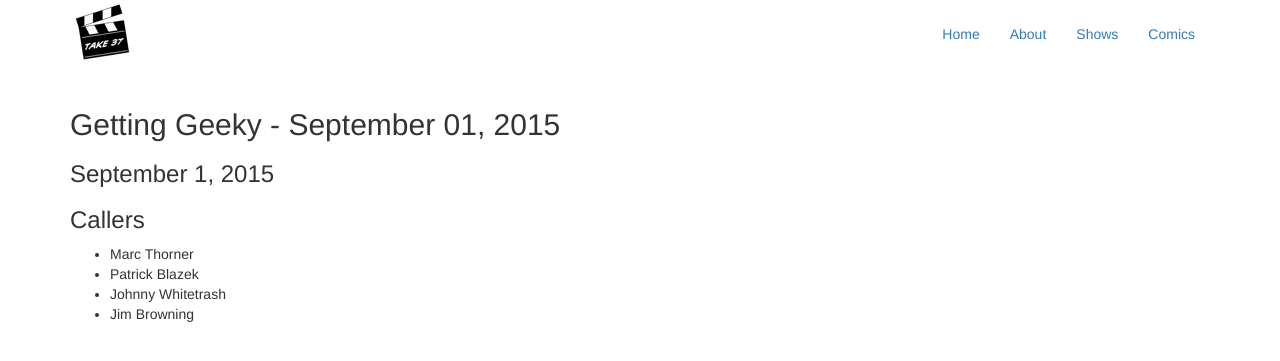
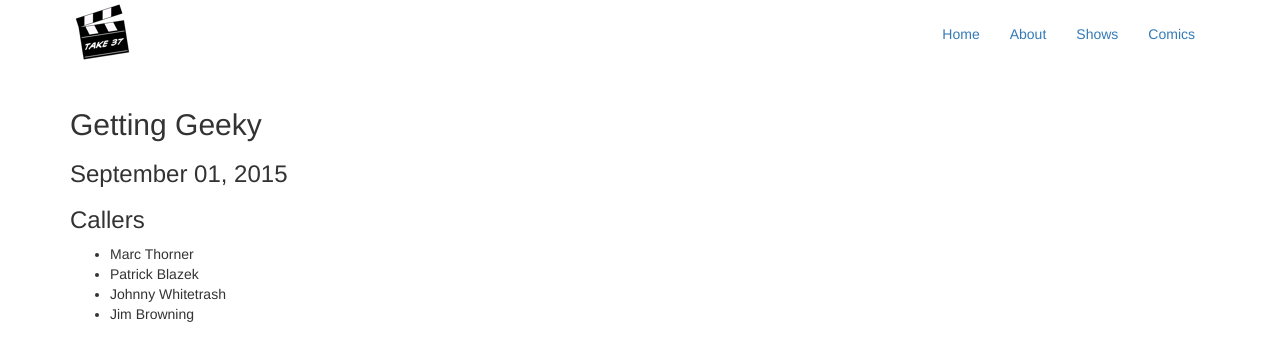
Before and after one commit to MirandaJanell/Take37, a Jekyll site: the page built from _posts/getting-geeky/2015-09-01-20150901.md, in a window 1280 px wide. Shown: the top 361 px of the page. Built offline with Jekyll 4.4.1, drawn with Linux system fonts in a browser that asks for light colours.

Commit message:
Updated template title.

```diff
--- a/_layouts/getting-geeky.md
+++ b/_layouts/getting-geeky.md
@@ -1,9 +1,10 @@
 ---
 layout: default
 ---
+{% capture pagetitle %}{{ page.date | date: "%B %d, %Y" }}{% endcapture %}
 <div class="post-container">
-	<h2>Getting Geeky - {{ page.date | date: "%B %d, %Y" }}</h2>
-	{% if page.title %}<h3 class="post-title">{{ page.title }}</h3>{% endif %}
+	<h2>Getting Geeky</h2>
+	{% if pagetitle %}<h3 class="post-title">{{ pagetitle }}</h3>{% endif %}
 	{% if page.subtitle %}<h4 class="post-title">{{ page.subtitle }}</h4>{% endif %}
 
 	<div class="post-content">{{ content }}</div>
```
